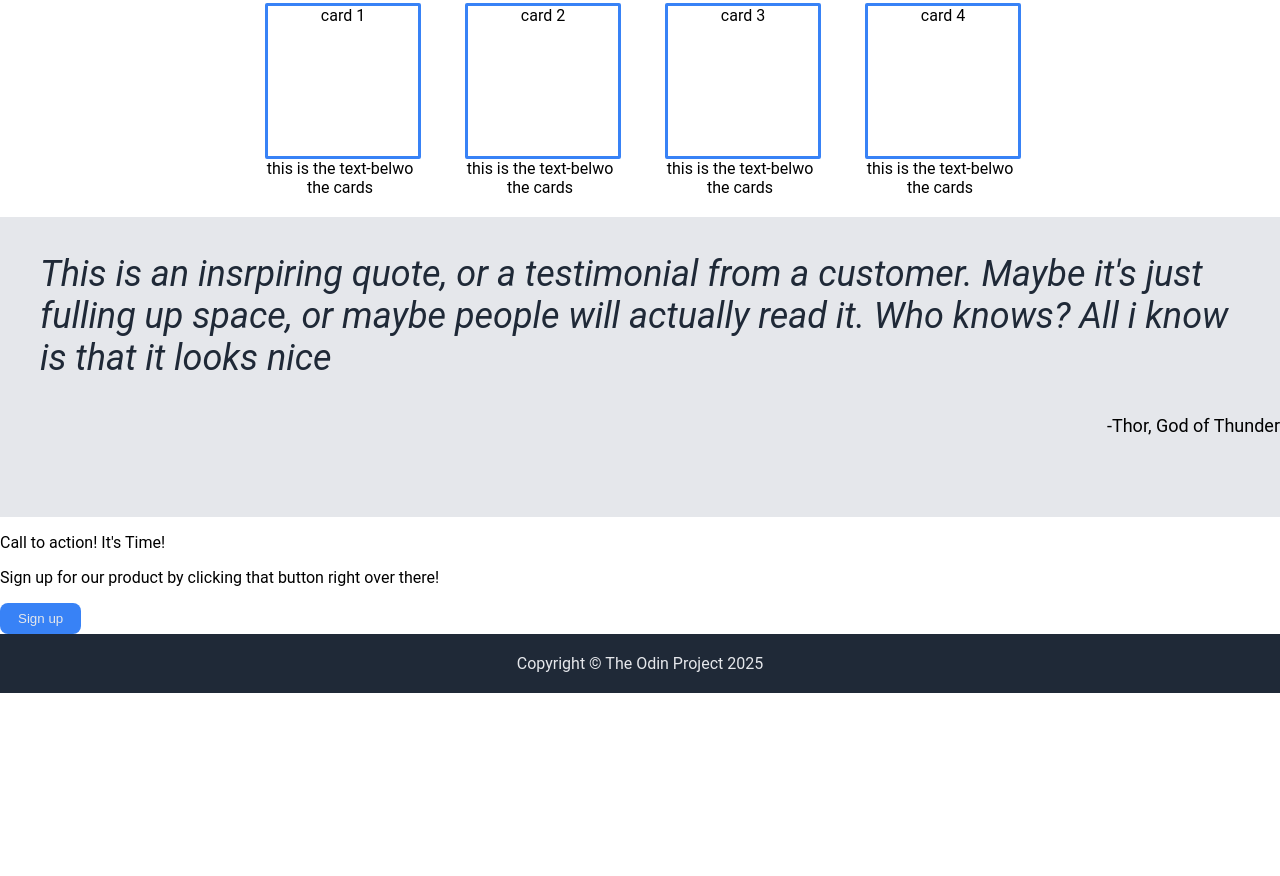
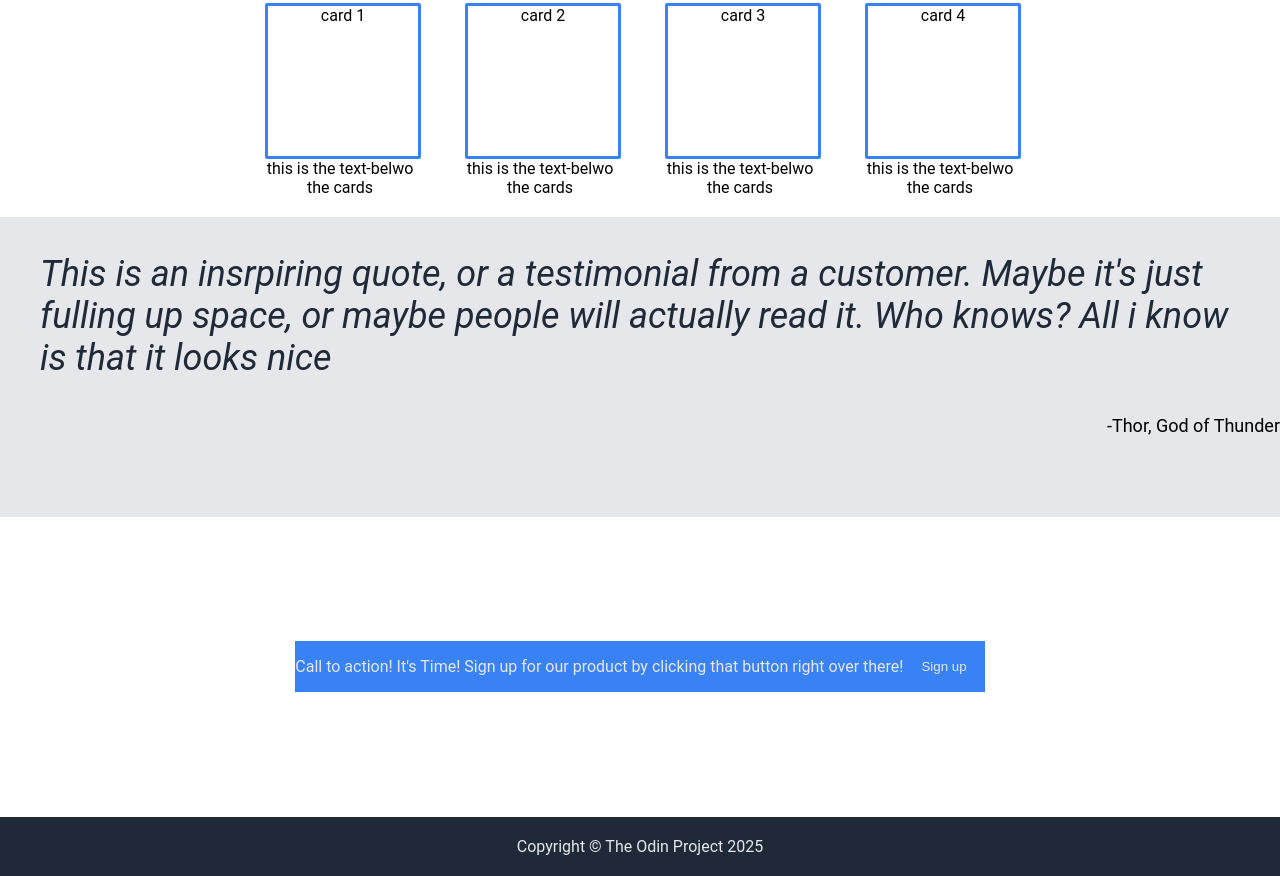
Before and after one commit to Avinashlimbu/landing-page, a plain HTML site: page index.html in a window 1280 px wide. Shown: the part 555-1431 px from the top of the page. Before the commit the page ends 1248 px from the top, so only its background shows below. Drawn offline with Linux system fonts and the light colour scheme.

Commit message:
Added bottom container design
Still stuggling with box model, flex container
need to understand how to stack one item upon another

```diff
--- a/index.html
+++ b/index.html
@@ -61,8 +61,10 @@
 
     <div class="bottom-container">
         <div class="bottom-box">
-            <p class="bottom-para">Call to action! It's Time!</p>
-            <p class="xxx">Sign up for our product by clicking that button right over there!</p>
+            <div>
+            <p class="bottom-para">Call to action! It's Time!
+            <span class="xxx">Sign up for our product by clicking that button right over there!</span></p>
+            </div>
             <button class="bottom button"><a href="#">Sign up</a></button>
         </div>
     </div>
--- a/style.css
+++ b/style.css
@@ -122,3 +122,19 @@ blockquote {
     color: #E5E7EB;
     padding: 20px;
 }
+
+/* Bottom Container CSS */
+
+.bottom-container {
+    display: flex;
+    justify-content: center;
+    align-items: center;
+    height: 300px;
+}
+
+.bottom-box {
+    border: none;
+    background-color: #3882F6;
+    color: #E5E7EB;
+    display: flex;
+}
```
